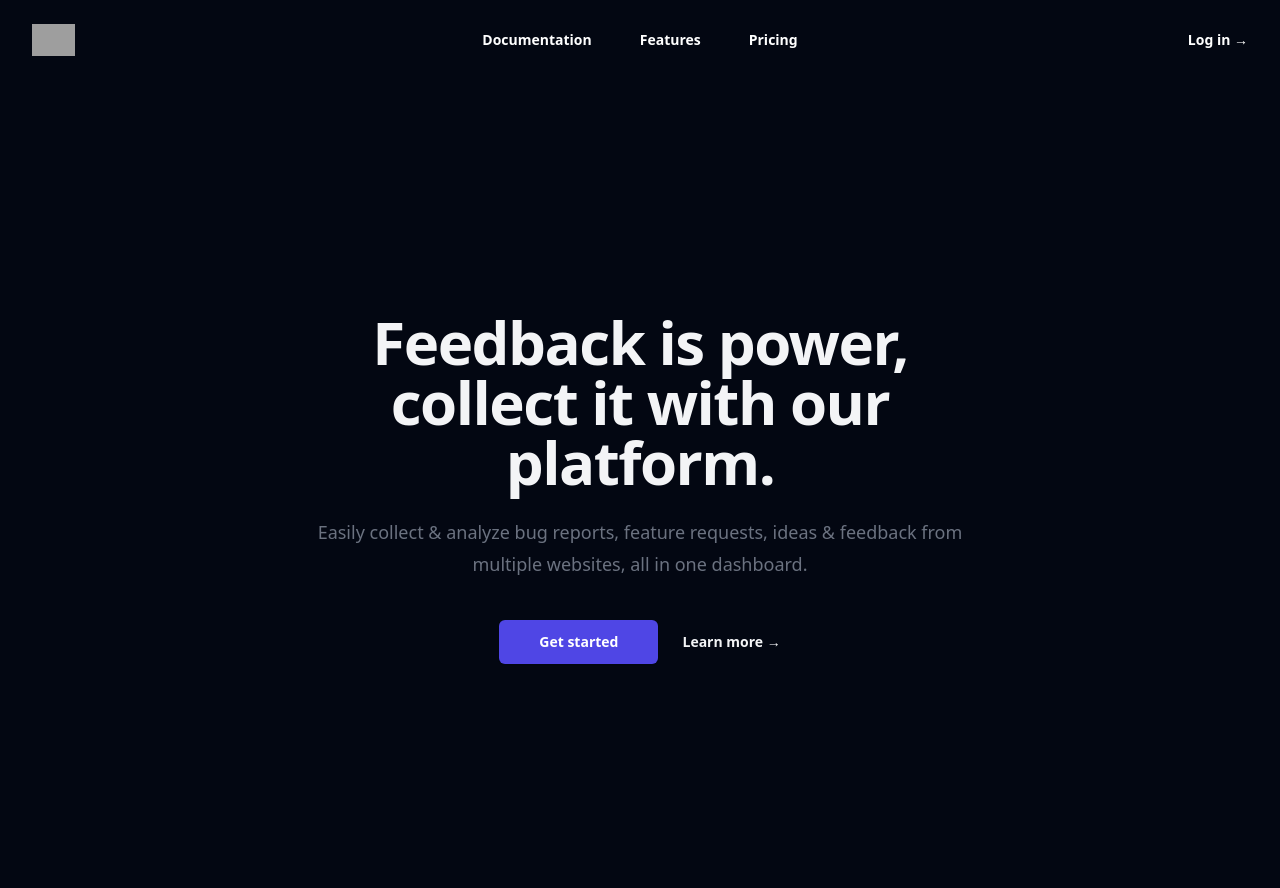
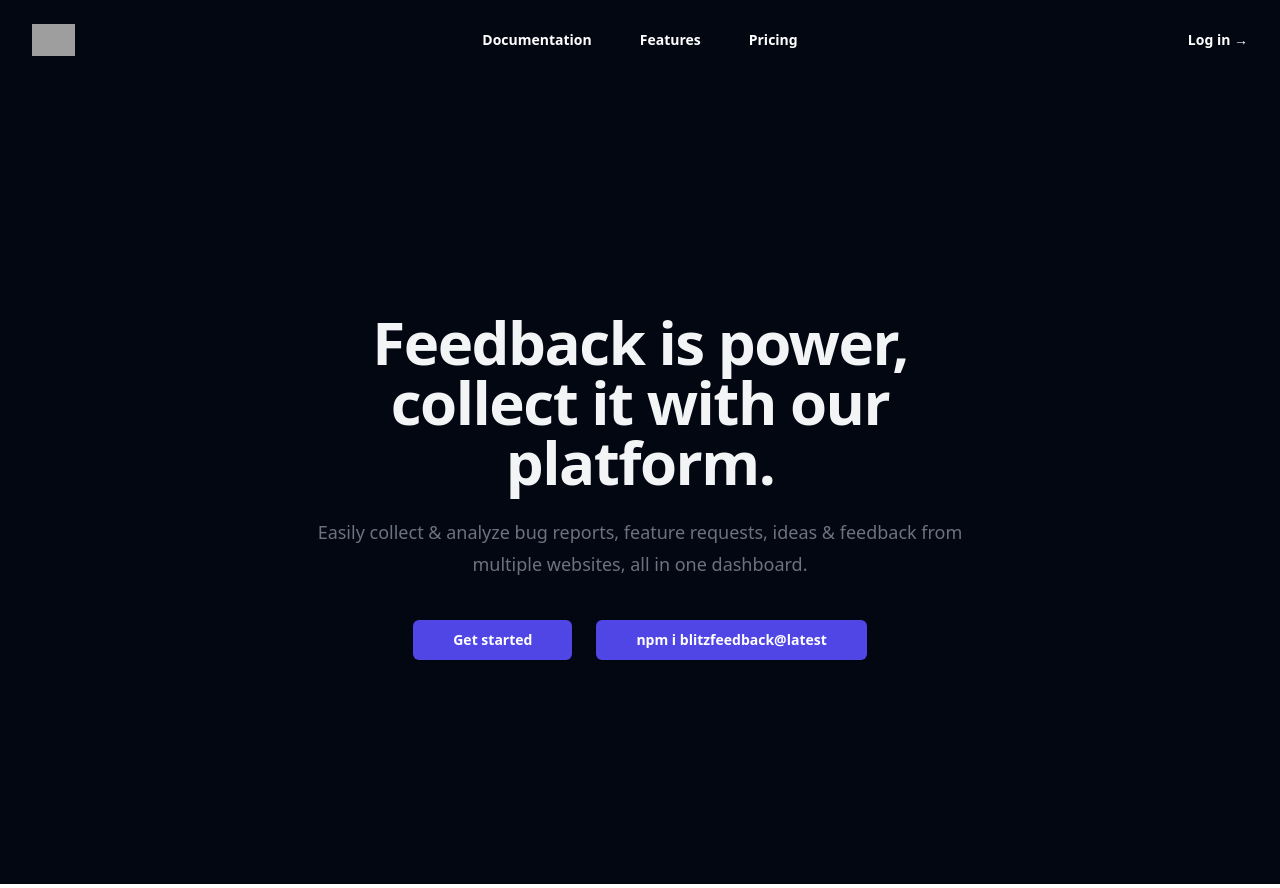
Before and after one commit to ramezj/astralics, a Next.js app in the folder client/: page / in a window 1280 px wide. Built offline with nearby package versions, Linux system fonts and the light colour scheme; no server answers; grey boxes are pictures that could not be loaded.

Commit message:
npm i button

```diff
--- a/client/components/Features/index.js
+++ b/client/components/Features/index.js
@@ -27,14 +27,11 @@
           Easily collect & analyze bug reports, feature requests, ideas & feedback from multiple websites, all in one dashboard.
         </p>
         <div className="mt-10 flex items-center justify-center gap-x-6">
-          <a
-            href="#"
-            className="rounded-md bg-indigo-600 px-10 py-3 text-sm font-semibold text-white shadow-sm hover:bg-indigo-500 focus-visible:outline focus-visible:outline-2 focus-visible:outline-offset-2 focus-visible:outline-indigo-600"
-          >
-            Get started
+          <a href="#" className="rounded-md bg-indigo-600 px-10 py-2.5 text-sm font-semibold text-white shadow-sm hover:bg-indigo-500 focus-visible:outline focus-visible:outline-2 focus-visible:outline-offset-2 focus-visible:outline-indigo-600">
+          Get started
           </a>
-          <a href="#" className="text-sm font-semibold leading-6 text-gray-100">
-            Learn more <span aria-hidden="true">→</span>
+          <a href="#" className="rounded-md bg-indigo-600 px-10 py-2.5 text-sm font-semibold text-white shadow-sm hover:bg-indigo-500 focus-visible:outline focus-visible:outline-2 focus-visible:outline-offset-2 focus-visible:outline-indigo-600">
+          npm i blitzfeedback@latest
           </a>
         </div>
       </div>
```
